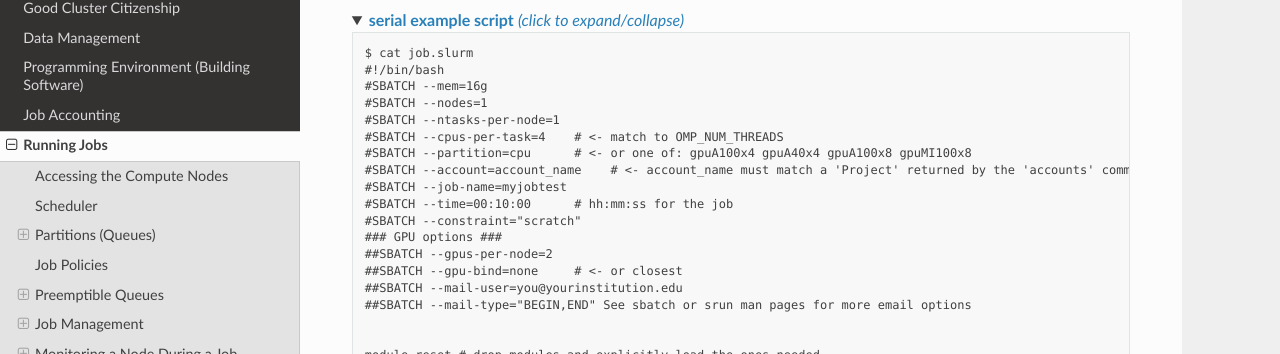
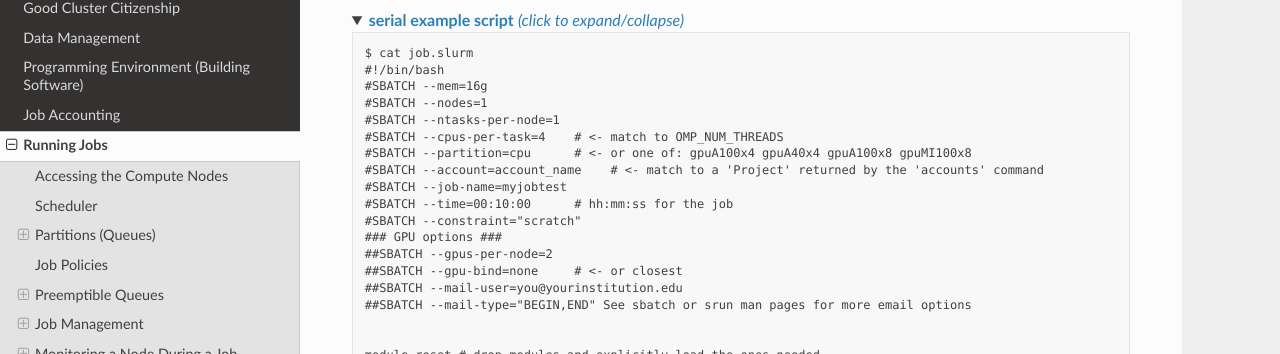
Before and after one commit to ncsa/Delta_doc, a Sphinx documentation site: the page built from docs/source/user_guide/running_jobs.rst, in a window 1280 px wide and 900 px high, scrolled down 14472 px. Shown: the part 214-568 px from the top of the window. Built offline with Sphinx 7.4.7 and the Read the Docs theme 2.0.0, drawn with Linux system fonts in a browser that asks for light colours; some of the changed text lies outside the part shown.

Commit message:
Update running_jobs.rst updated account_name text
updated account_name clarification text throughout page

```diff
--- a/docs/source/user_guide/running_jobs.rst
+++ b/docs/source/user_guide/running_jobs.rst
@@ -323,7 +323,7 @@ srun
 
 The **srun** command initiates an interactive job or process on compute nodes.
 
-For example, the following command will run an interactive job in the gpuA100x4 or gpuA40x4 partition with a wall-clock time limit of 30 minutes, using one node and 16 cores per node and 1 GPU. ``account_name`` must match a 'Project' returned by the ``accounts`` command.
+For example, the following command will run an interactive job in the gpuA100x4 or gpuA40x4 partition with a wall-clock time limit of 30 minutes, using one node and 16 cores per node and 1 GPU. (Replace ``account_name`` with one of your available accounts; these will be listed under 'Project' when you run the ``accounts`` command.)
 
 .. code-block::
 
@@ -357,7 +357,8 @@ When finished, use the ``exit`` command to end the bash shell on the compute res
 salloc
 ~~~~~
 
-While being interactive like ``srun``, ``salloc`` allocates compute resources for you, while leaving your shell on the login node.  Run commands on the login node as usual, use``exit`` to end an salloc session early, and use srun with no extra flags to launch processes on the compute resources. ``your_account_name`` must match a 'Project' returned by the ``accounts`` command.
+While being interactive like ``srun``, ``salloc`` allocates compute resources for you, while leaving your shell on the login node.
+Run commands on the login node as usual, use``exit`` to end an salloc session early, and use srun with no extra flags to launch processes on the compute resources. (Replace ``your_account_name`` with one of your available accounts; these will be listed under 'Project' when you run the ``accounts`` command.)
 
 .. code-block::
 
@@ -586,7 +587,7 @@ Monitoring Nodes Using Grafana
 Interactive Sessions
 -------------------------
 
-Interactive sessions can be implemented in several ways, depending on what is needed. The examples below start up a bash shell terminal on a CPU or GPU node. ``account_name`` must match a 'Project' returned by the ``accounts`` command.
+Interactive sessions can be implemented in several ways, depending on what is needed. The examples below start up a bash shell terminal on a CPU or GPU node. (Replace ``account_name`` with one of your available accounts; these will be listed under 'Project' when you run the ``accounts`` command.)
 
 - Single core with 16GB of memory, with one task on a CPU node
 
@@ -710,7 +711,7 @@ Serial Jobs on CPU Nodes
    #SBATCH --ntasks-per-node=1
    #SBATCH --cpus-per-task=4    # <- match to OMP_NUM_THREADS
    #SBATCH --partition=cpu      # <- or one of: gpuA100x4 gpuA40x4 gpuA100x8 gpuMI100x8
-   #SBATCH --account=account_name    # <- account_name must match a 'Project' returned by the 'accounts' command
+   #SBATCH --account=account_name    # <- match to a 'Project' returned by the 'accounts' command
    #SBATCH --job-name=myjobtest
    #SBATCH --time=00:10:00      # hh:mm:ss for the job
    #SBATCH --constraint="scratch"
@@ -750,7 +751,7 @@ MPI on CPU Nodes
    #SBATCH --ntasks-per-node=32
    #SBATCH --cpus-per-task=2    # <- match to OMP_NUM_THREADS
    #SBATCH --partition=cpu      # <- or one of: gpuA100x4 gpuA40x4 gpuA100x8 gpuMI100x8
-   #SBATCH --account=account_name    # <- account_name must match a 'Project' returned by the 'accounts' command
+   #SBATCH --account=account_name    # <- match to a 'Project' returned by the 'accounts' command
    #SBATCH --job-name=mympi
    #SBATCH --time=00:10:00      # hh:mm:ss for the job
    #SBATCH --constraint="scratch"
@@ -788,7 +789,7 @@ OpenMP on CPU Nodes
    #SBATCH --ntasks-per-node=1
    #SBATCH --cpus-per-task=32   # <- match to OMP_NUM_THREADS
    #SBATCH --partition=cpu      # <- or one of: gpuA100x4 gpuA40x4 gpuA100x8 gpuMI100x8
-   #SBATCH --account=account_name    # <- account_name must match a 'Project' returned by the 'accounts' command
+   #SBATCH --account=account_name    # <- match to a 'Project' returned by the 'accounts' command
    #SBATCH --job-name=myopenmp
    #SBATCH --time=00:10:00      # hh:mm:ss for the job
    #SBATCH --constraint="scratch"
@@ -828,7 +829,7 @@ Hybrid (MPI + OpenMP or MPI+X) on CPU Nodes
    #SBATCH --ntasks-per-node=4
    #SBATCH --cpus-per-task=4    # <- match to OMP_NUM_THREADS
    #SBATCH --partition=cpu      # <- or one of: gpuA100x4 gpuA40x4 gpuA100x8 gpuMI100x8
-   #SBATCH --account=account_name    # <- account_name must match a 'Project' returned by the 'accounts' command
+   #SBATCH --account=account_name    # <- match to a 'Project' returned by the 'accounts' command
    #SBATCH --job-name=mympi+x
    #SBATCH --time=00:10:00      # hh:mm:ss for the job
    #SBATCH --constraint="scratch"
```
